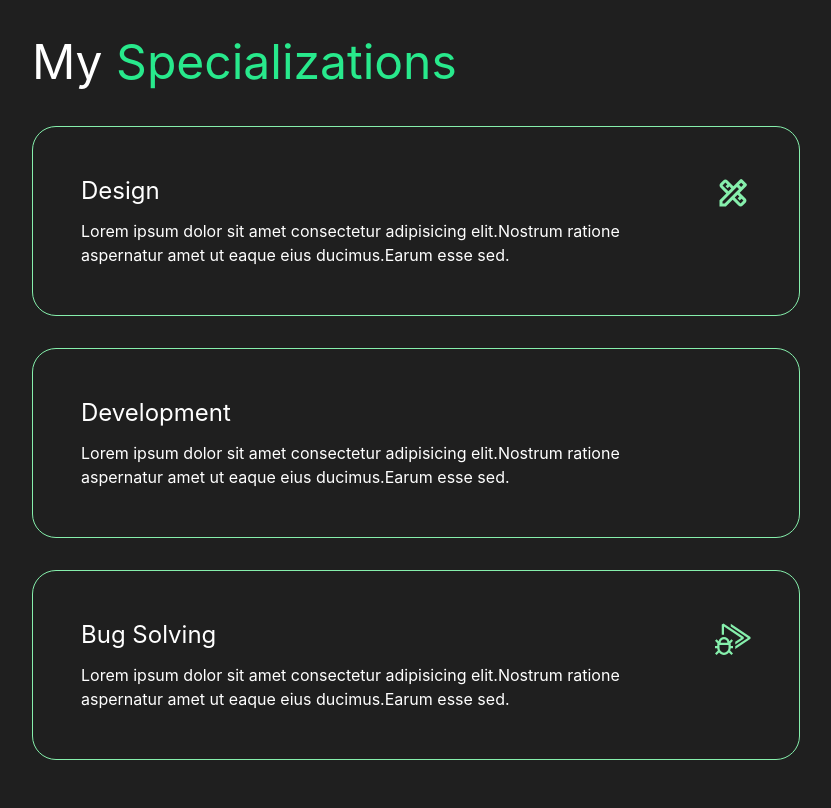
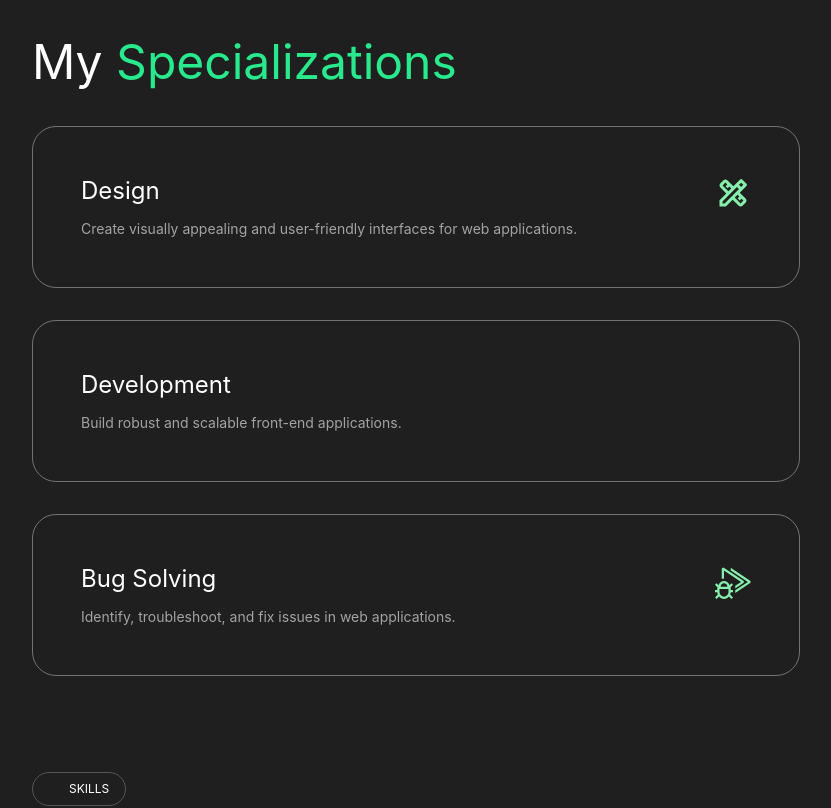
Before and after one commit to MdMehedi-Hasan/portfolio_2.0, a React (Create React App) app: page / in a window 1280 px wide. Shown: the part 2240-3048 px from the top of the page, without its empty margins (343-1174 px from the left). Built offline with nearby package versions, Linux system fonts and the light colour scheme; some icons are missing.

Commit message:
specialized section designed

```diff
--- a/src/Components/Home/Reviews.js
+++ b/src/Components/Home/Reviews.js
@@ -28,7 +28,7 @@ export default function Reviews() {
   };
 
   return (
-    <div className='mt-10 mb-36'>
+    <div className='mt-36 mb-36'>
       <span className='flex items-center gap-2 text-xs border border-[#565656] rounded-full w-fit px-4 py-2' id='reviews'><BiMessageDetail />REVIEWS</span>
       <h1 className='text-5xl mt-16 mb-10'>Trusted by <span className='text-primary'>Leading Companies</span></h1>
       {/* Swiper */}
--- a/src/Components/Home/Services.js
+++ b/src/Components/Home/Services.js
@@ -6,9 +6,9 @@ import { VscDebugAll } from "react-icons/vsc";
 
 export default function Services() {
     const services = [
-        { title: 'Design', description: 'Lorem ipsum dolor sit amet consectetur adipisicing elit.Nostrum ratione aspernatur amet ut eaque eius ducimus.Earum esse sed.', icon: <MdOutlineDesignServices className='text-4xl' /> },
-        { title: 'Development', description: 'Lorem ipsum dolor sit amet consectetur adipisicing elit.Nostrum ratione aspernatur amet ut eaque eius ducimus.Earum esse sed.', icon: <FaCode className='text-4xl' /> },
-        { title: 'Bug Solving', description: 'Lorem ipsum dolor sit amet consectetur adipisicing elit.Nostrum ratione aspernatur amet ut eaque eius ducimus.Earum esse sed.', icon: <VscDebugAll className='text-4xl' /> }
+        { title: 'Design', description: 'Create visually appealing and user-friendly interfaces for web applications.', icon: <MdOutlineDesignServices className='text-4xl' /> },
+        { title: 'Development', description: 'Build robust and scalable front-end applications.', icon: <FaCode className='text-4xl' /> },
+        { title: 'Bug Solving', description: 'Identify, troubleshoot, and fix issues in web applications.', icon: <VscDebugAll className='text-4xl' /> }
     ]
     return (
         <section>
@@ -17,10 +17,10 @@ export default function Services() {
             <div className='flex flex-col gap-8'>
                 {
                     services.map((item, index) =>
-                        <div className='flex items-start gap-10 p-8 md:p-12 border border-green-300 rounded-3xl' key={index}>
+                        <div className='flex items-start justify-between gap-10 p-8 md:p-12 border border-neutral-500 group hover:border-[#28e98c] transition ease-in-out duration-200 rounded-3xl' key={index}>
                             <div>
-                                <h4 className='text-2xl mb-3'>{item.title}</h4>
-                                <p className=''>{item.description}</p>
+                                <h4 className='text-2xl mb-3 group-hover:text-[#28e98c]'>{item.title}</h4>
+                                <p className='text-sm text-neutral-400'>{item.description}</p>
                             </div>
                             <span className='text-4xl text-green-300'>{item.icon}</span>
                         </div>)
```
